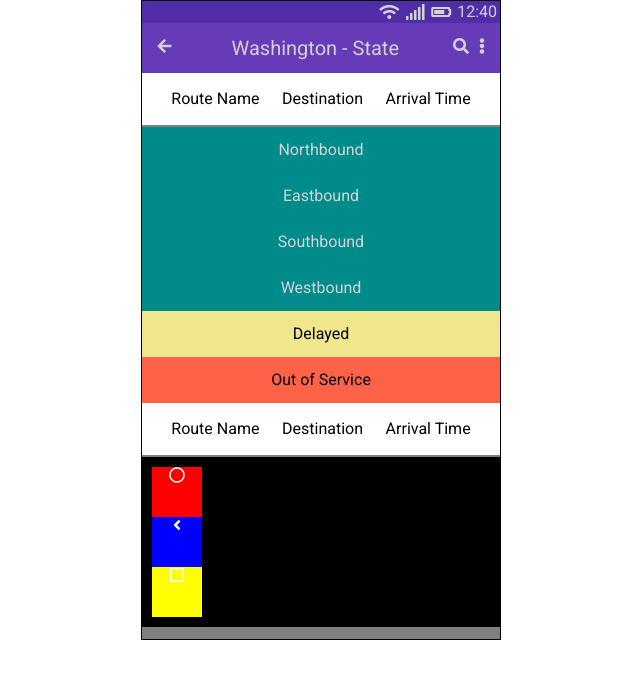
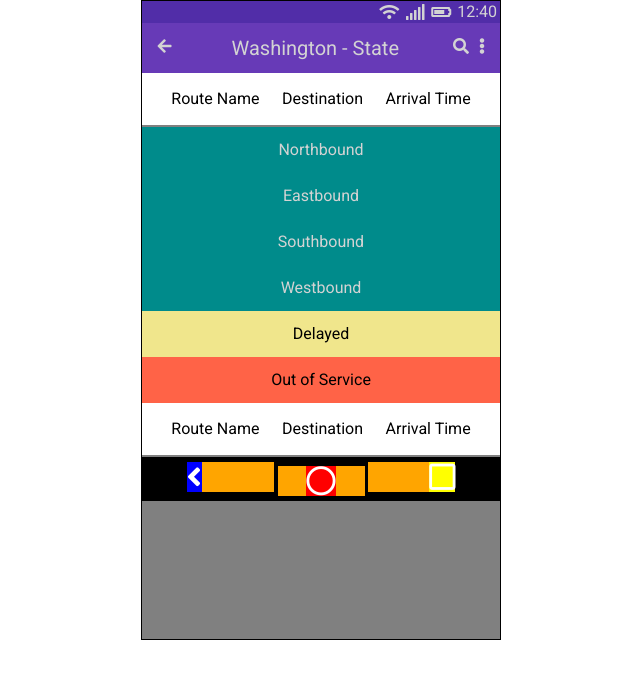
Before and after one commit to davidlguindon/FrontendChallenge, a plain HTML site: page index.html in a window 1280 px wide. Shown: the whole page, without its empty margins (319-959 px from the left). Drawn offline with Linux system fonts and the light colour scheme.

Commit message:
nav bar question update

```diff
--- a/index.html
+++ b/index.html
@@ -47,13 +47,11 @@
     </ul>
   </section>
   <section>
-    <div class="AndroidNavBar">
-      <ul>
-        <li><i class="far fa-circle"></i></li>
-        <li><i class="fas fa-angle-left"></i></li>
-        <li><i class="far fa-square"></i></li>
+      <ul class="AndroidNavBar">
+        <li class="footer"><i class="fa fa-angle-left" style="font-size:30px"></i></li>
+        <li class="footer"><i class="far fa-circle" style="font-size:30px"></i></li>
+        <li class="footer"><i class="far fa-square" style="font-size:30px"></i></li>
       </ul>
-    </div>
   </section>
 </div>
 </body>
--- a/style.css
+++ b/style.css
@@ -112,28 +112,32 @@ h1{
 .AndroidNavBar{
   background-color:black;
   color: white;
-  padding: 10px;
-  display: flex;
+  padding: 5px;
   text-align: center;
+  text-size:0px;
+}
+
+.footer{
+  display: inline-block;
+  margin: 0 auto;
+  background-color: orange;
+  width: 25%;
+  height: 30px;
 }
 
 .fa-circle{
   background-color: red;
-  display: inline-block;
-  width:50px;
-  height: 50px;
 }
 
 .fa-angle-left{
   background-color: blue;
   display: inline-block;
-  width:50px;
-  height: 50px;
+  float: left;
+
 }
 
 .fa-square{
   background-color: yellow;
   display: inline-block;
-  width:50px;
-  height: 50px;
+  float: right;
 }
```
